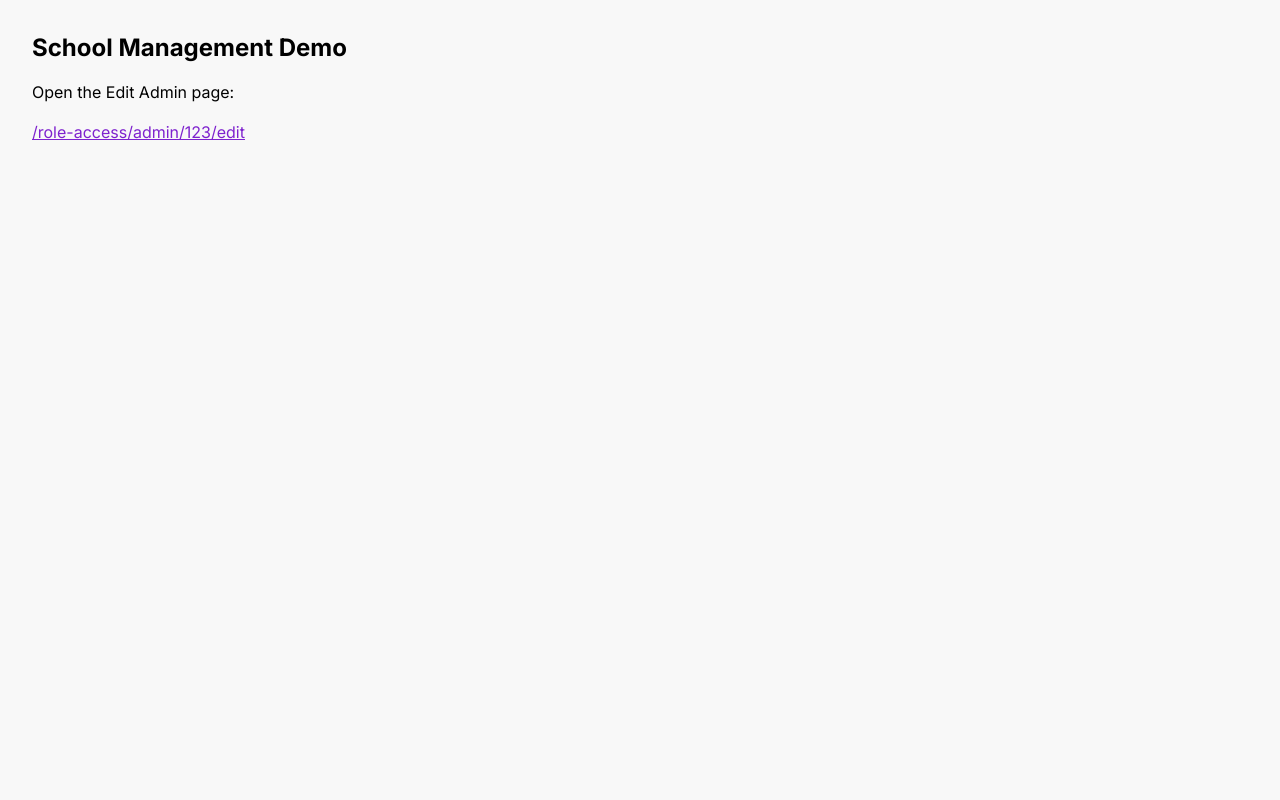
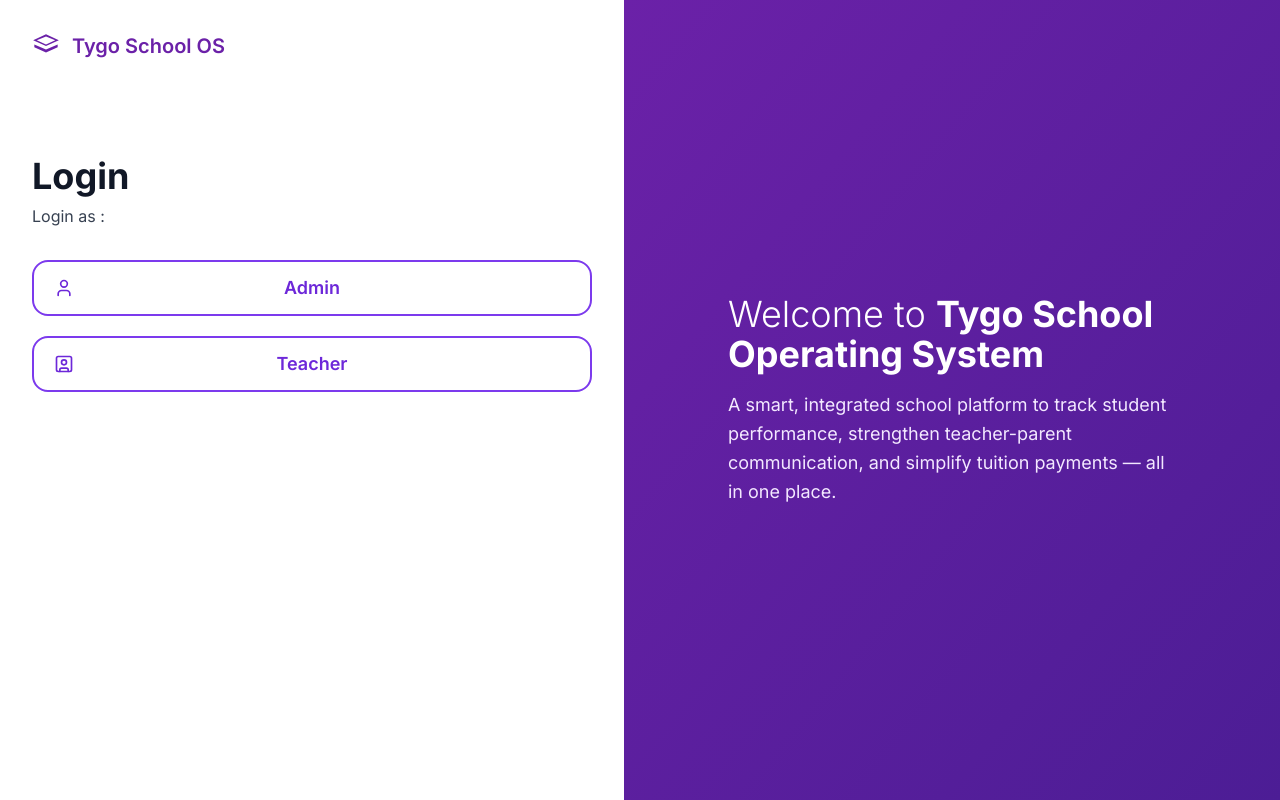
Before and after one commit to SSDIGITAL-DevTeam/Tygo-School, a Next.js app: page / in a window 1280 px wide. Built offline with nearby package versions, Linux system fonts and the light colour scheme.

Commit message:
feat: starting page

```diff
--- a/app/page.tsx
+++ b/app/page.tsx
@@ -1,11 +1,70 @@
+"use client";
+import Link from "next/link";
+import { Inter } from "next/font/google";
+import { User, UserSquare } from "lucide-react";
+
+const inter = Inter({ subsets: ["latin"] });
+
 export default function Home() {
   return (
-    <main className="p-8">
-      <h1 className="text-2xl font-bold mb-4">School Management Demo</h1>
-      <p className="mb-4">Open the Edit Admin page:</p>
-      <a className="text-purple-700 underline" href="/role-access/admin/123/edit">
-        /role-access/admin/123/edit
-      </a>
-    </main>
+    <div className={`${inter.className} flex min-h-svh flex-col bg-white md:flex-row`}>
+      {/* LEFT: role selector (selalu tampil) */}
+      <section className="flex w-full flex-col px-4 py-6 sm:p-8 md:flex-1">
+        {/* Brand */}
+        <div className="flex items-center gap-3 text-[#6B21A8]">
+          <svg className="h-7 w-7" fill="currentColor" viewBox="0 0 24 24" aria-hidden>
+            <path d="M12 2 1 7l11 5 11-5-11-5Zm0 8.8L4.1 7 12 3.9 19.9 7 12 10.8Z" />
+            <path d="M22 10.7 12 15 2 10.7V13l10 4.6 10-4.6v-2.3Z" />
+          </svg>
+          <span className="text-xl font-semibold">Tygo School OS</span>
+        </div>
+
+        {/* Content */}
+        <div className="mx-auto mt-24 w-full max-w-xl md:mx-0">
+          <h1 className="text-4xl font-bold text-gray-900">Login</h1>
+          <p className="mt-2 text-base text-gray-700">Login as :</p>
+
+          <div className="mt-8 space-y-5">
+            {/* Admin */}
+            <Link
+              href="/login/admin"
+              aria-label="Login as Admin"
+              className="relative inline-flex h-14 w-full items-center justify-center rounded-2xl border-2 border-violet-600 text-violet-700 transition hover:bg-violet-50 focus-visible:outline-none focus-visible:ring-2 focus-visible:ring-violet-400"
+            >
+              {/* icon kiri, label center */}
+              <span className="absolute left-5 inline-flex items-center gap-2">
+                <User className="h-5 w-5" />
+              </span>
+              <span className="text-lg font-semibold">Admin</span>
+            </Link>
+
+            {/* Teacher */}
+            <Link
+              href="/login/teacher"
+              aria-label="Login as Teacher"
+              className="relative inline-flex h-14 w-full items-center justify-center rounded-2xl border-2 border-violet-600 text-violet-700 transition hover:bg-violet-50 focus-visible:outline-none focus-visible:ring-2 focus-visible:ring-violet-400"
+            >
+              <span className="absolute left-5 inline-flex items-center gap-2">
+                <UserSquare className="h-5 w-5" />
+              </span>
+              <span className="text-lg font-semibold">Teacher</span>
+            </Link>
+          </div>
+        </div>
+      </section>
+
+      {/* RIGHT: gradient hero (DISABLED di mobile, 50% di desktop) */}
+      <section className="hidden items-center justify-center bg-gradient-to-br from-[#6B21A8] to-[#4C1D95] p-12 text-white md:flex md:flex-1">
+        <div className="max-w-md text-left">
+          <h2 className="mb-4 text-3xl font-light md:text-4xl">
+            Welcome to <span className="font-bold">Tygo School Operating System</span>
+          </h2>
+          <p className="text-lg leading-relaxed text-purple-100">
+            A smart, integrated school platform to track student performance,
+            strengthen teacher-parent communication, and simplify tuition payments — all in one place.
+          </p>
+        </div>
+      </section>
+    </div>
   );
 }
```
